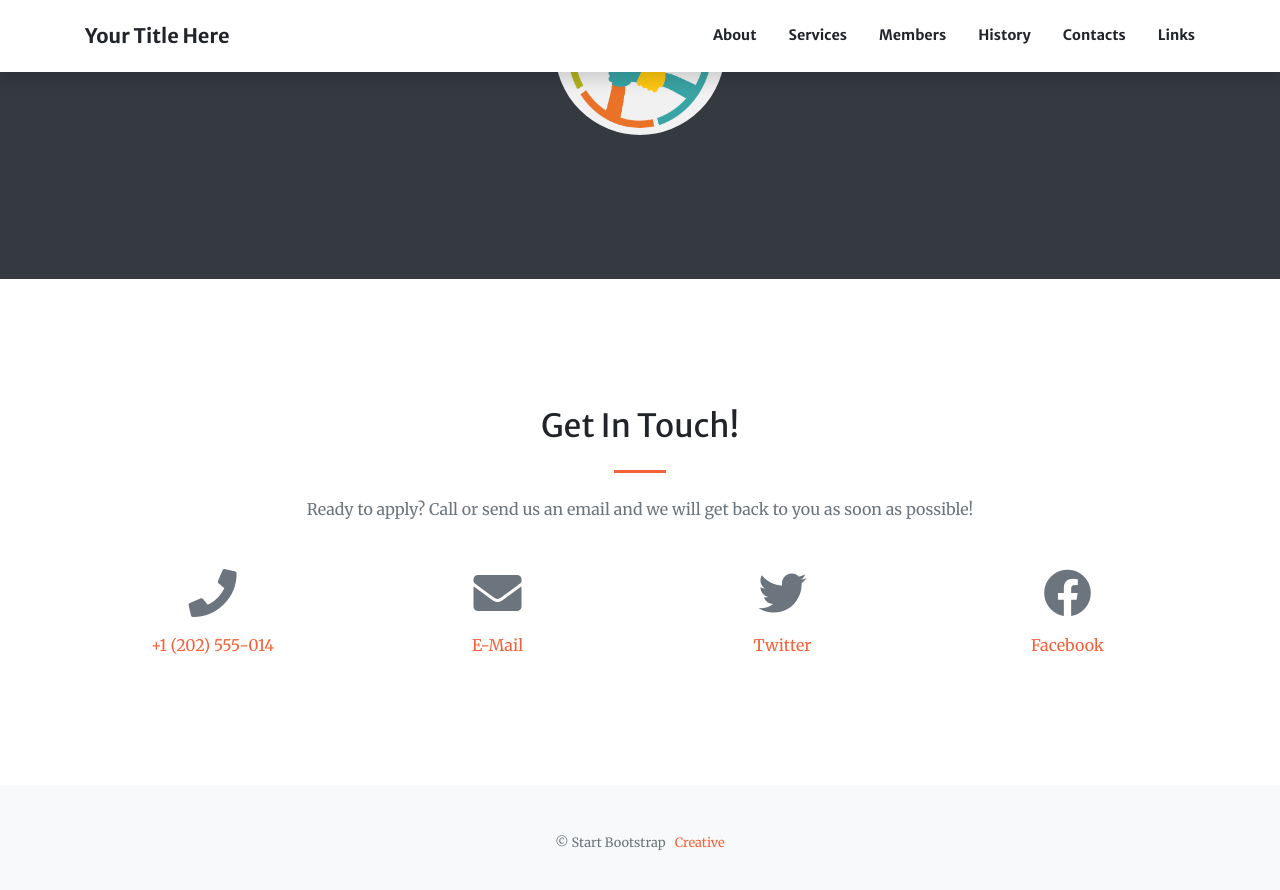
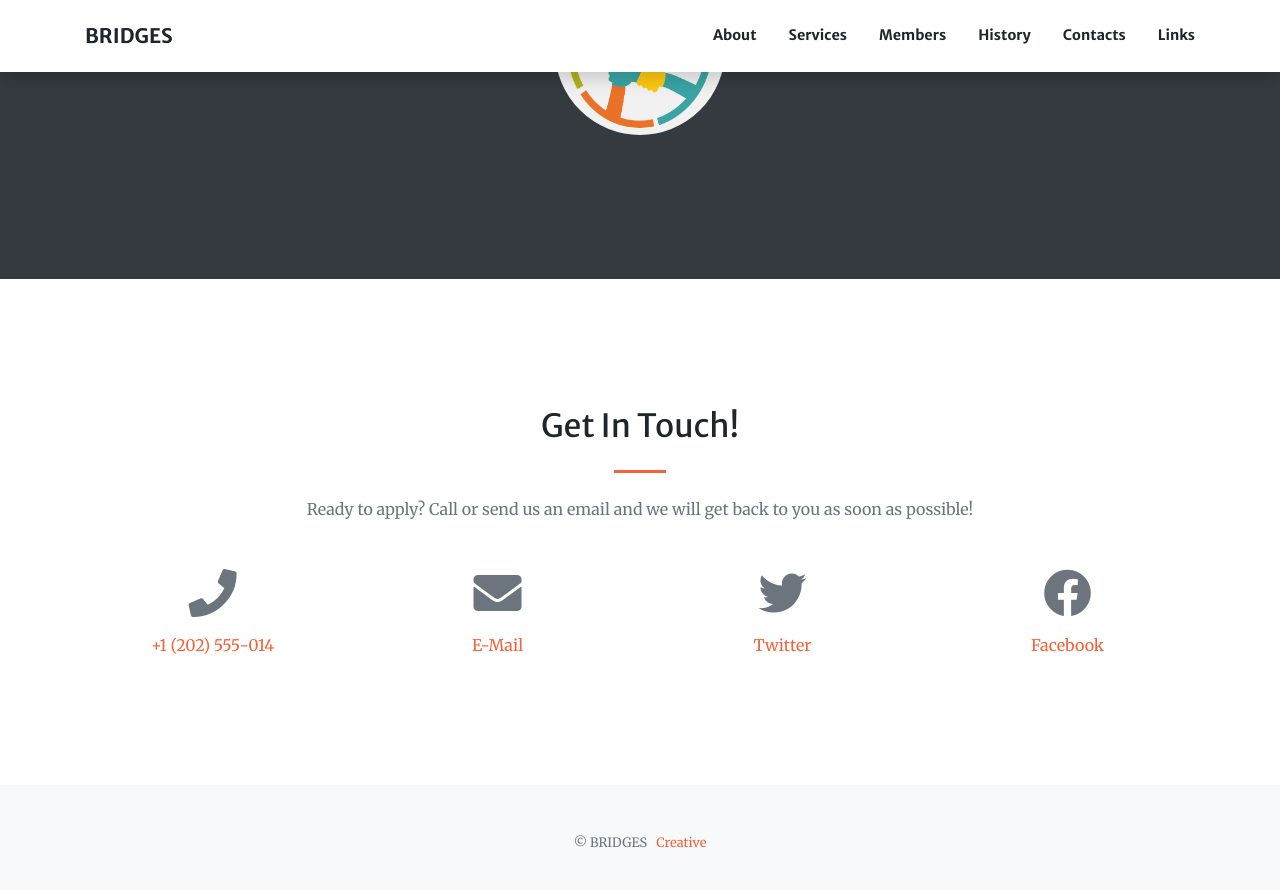
Before and after one commit to ecosystem-genomics/ecosystem-genomics.github.io, a Jekyll site: the page built from index.md, in a window 1280 px wide and 900 px high, scrolled down 4158 px. Shown: the top 890 px of the window. Built offline with Jekyll 4.4.1, drawn with Linux system fonts in a browser that asks for light colours; nearby versions of some CDN libraries.

Commit message:
Commit index and footer

```diff
--- a/Gemfile
+++ b/Gemfile
@@ -1,6 +1,6 @@
 source "https://rubygems.org"
 
-git_source(:github) {|repo_name| "https://github.com/#{repo_name}" }
+git_source(:github) {|repo_name| "https://github.com/#ecosystem-genomics" }
 
 gem "github-pages", "= 204"
 
--- a/_config.yml
+++ b/_config.yml
@@ -1,7 +1,7 @@
 # Site settings
-title: Your Title Here
+title: BRIDGES
 description: > # this means to ignore newlines until "baseurl:"
-baseurl: "/creative-theme-jekyll-new/" # the subpath of your site, e.g. /blog/
+baseurl: "/blog/" # the subpath of your site, e.g. /blog/
 url: "" # the base hostname & protocol for your site
 author: Copyright &copy; 2019 - Start Bootstrap
 lang: en_US
--- a/_data/footer.yml
+++ b/_data/footer.yml
@@ -1,4 +1,4 @@
-copyright: '&copy; Start Bootstrap'
+copyright: '&copy; BRIDGES'
 links:
   - text: Creative
     url: 'https://startbootstrap.com/themes/creative/'
```
Also changed, not shown: 2 other files.
